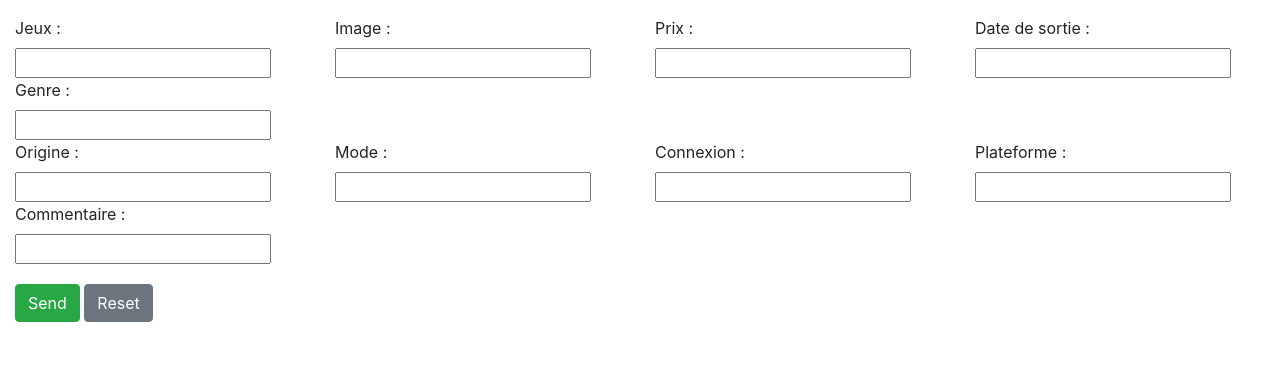
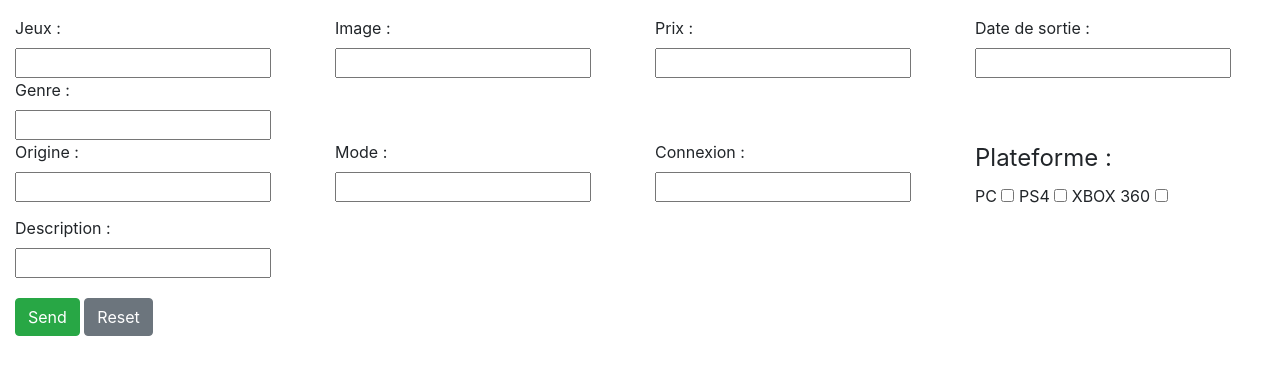
Before and after one commit to Toorain/Project-CRUD, a PHP site: page / in a window 1280 px wide. Shown: the part 51-426 px from the top of the page. Run offline with PHP 8.4, Linux system fonts and the light colour scheme.

Commit message:
Added items
plateforme
description

```diff
--- a/index.php
+++ b/index.php
@@ -68,12 +68,19 @@
                         <input type="text" name="connexion" id="connexion">
                     </div>
                     <div class="col">
-                        <label for="plateforme" >Plateforme :</label><br>
-                        <input type="text" name="plateforme" id="plateforme">
+                        <fieldset>
+                            <legend>Plateforme : </legend>
+                            <label for="pc" >PC</label>
+                            <input type="checkbox" name="plateforme[]" id="pc">
+                            <label for="ps4" >PS4</label>
+                            <input type="checkbox" name="plateforme[]" id="ps4">
+                            <label for="xbox" >XBOX 360</label>
+                            <input type="checkbox" name="plateforme[]" id="xbox">
+                        </fieldset>
                     </div>
                     <div class="col">
-                        <label for="comment" >Commentaire :</label><br>
-                        <input type="text" name="comment" id="comment">
+                        <label for="description" >Description :</label><br>
+                        <input type="text" name="description" id="description">
                     </div>
                 </div>
                 <div class="row">
```
Also changed, not shown: ressources/PHP/create.php (+5 -8 lines).
